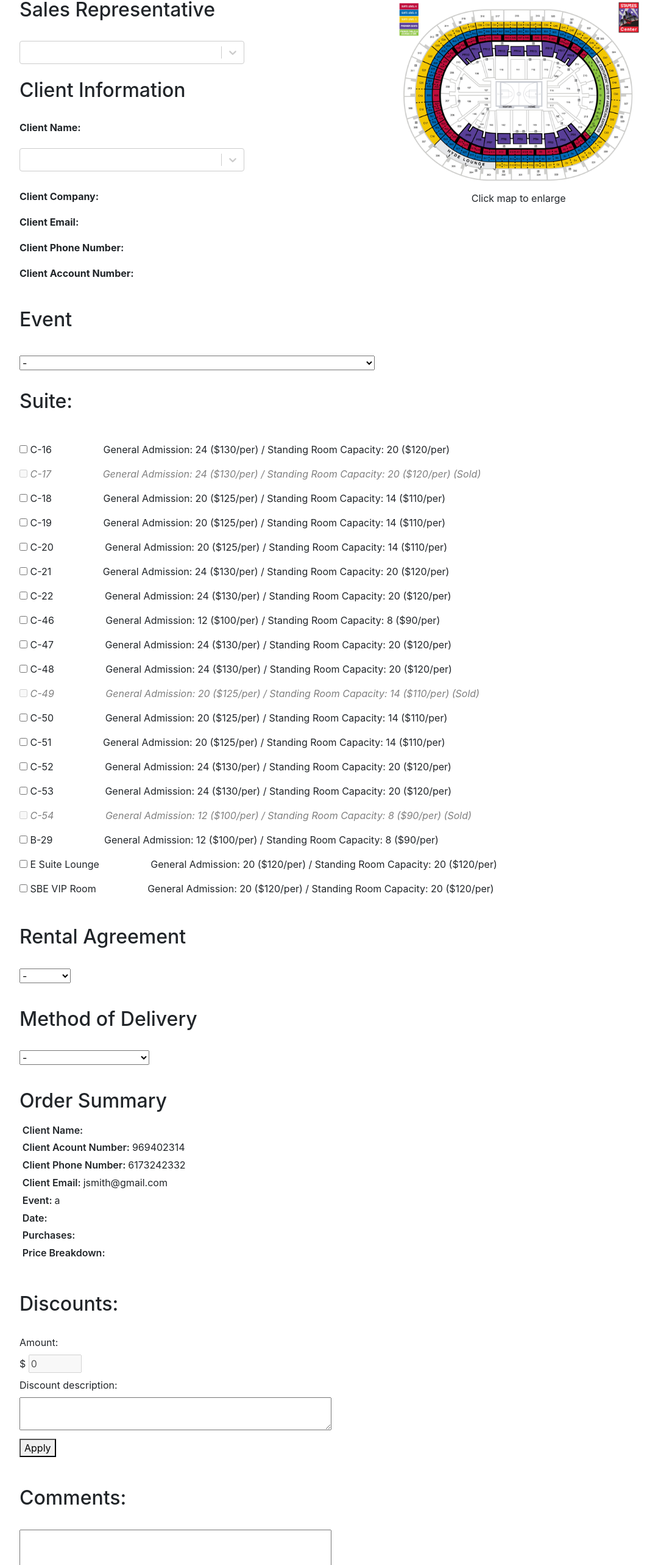
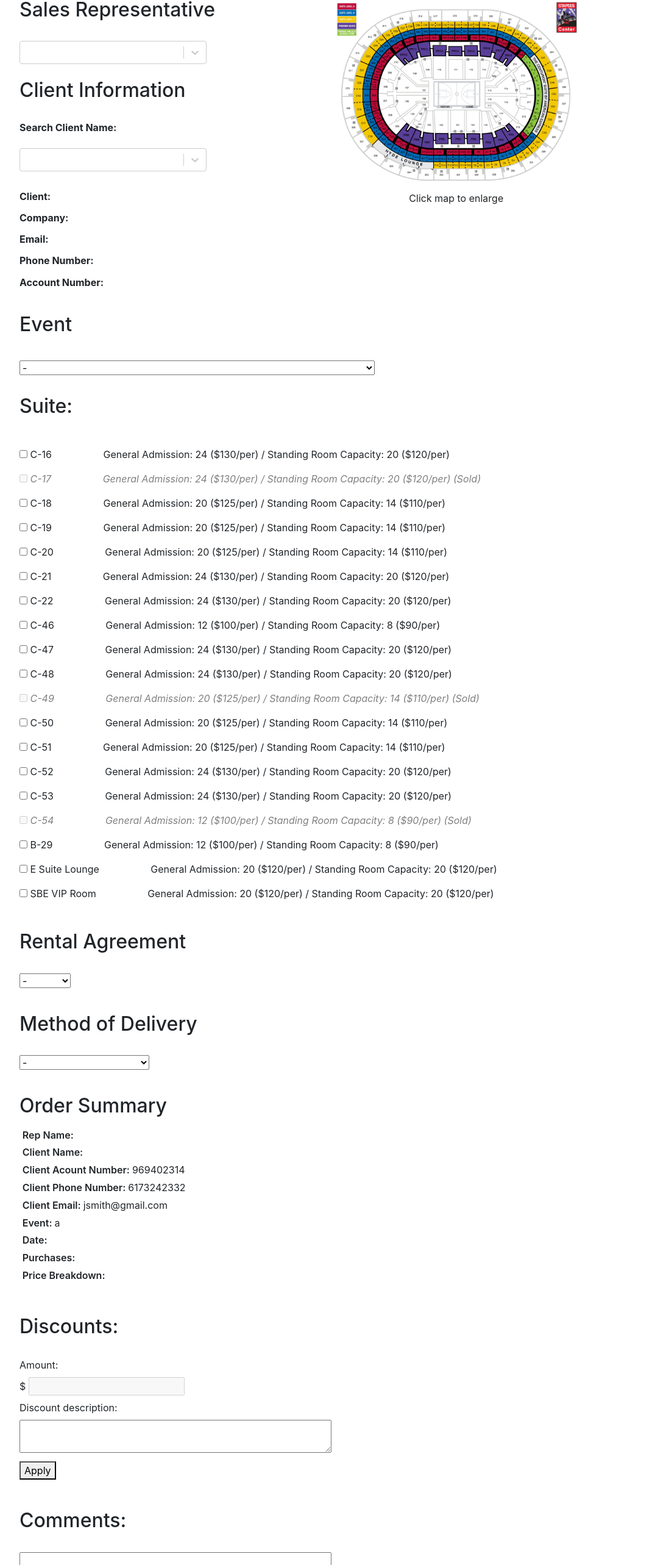
Before and after one commit to Donaldvu18/clips, a React (Create React App) app: page / in a window 1280 px wide. Shown: the part 208-2774 px from the top of the page at 61% size, without its empty margins (96-1176 px from the left). Built offline with nearby package versions, Linux system fonts and the light colour scheme.

Commit message:
whole lotta

```diff
--- a/package.json
+++ b/package.json
@@ -14,7 +14,8 @@
     "react-filtered-multiselect": "^0.5.1",
     "react-scripts": "3.4.0",
     "react-select": "^3.0.8",
-    "styled-components": "^5.0.1"
+    "styled-components": "^5.0.1",
+    "uuid": "^7.0.2"
   },
   "scripts": {
     "start": "react-scripts start",
--- a/src/components/Checkout.css
+++ b/src/components/Checkout.css
@@ -4,7 +4,22 @@
     padding:1.5rem;
     /* margin:3rem; */
 }
+.discrow{
 
+justify-content: end;
+overflow-wrap: break-word;
+
+}
+
+.discbox{
+
+    text-align:right;
+}
+#summarylabelsred{
+    font-weight:600;
+    color:red;
+    text-align:end;
+}
 #pricebox h5{
     margin-bottom:1rem;
 }
@@ -20,13 +35,13 @@ p{
 #topleft{
     align-content:stretch;
     /* background-color:rgb(94, 165, 161); */
-    width:60%;
+    width:50%;
     justify-content: start;
     text-align:left;
   }
 
 #pricebox{
-width:40%;
+width:50%;
 }
 
 #button_checkout{
--- a/src/components/Checkout.js
+++ b/src/components/Checkout.js
@@ -28,15 +28,27 @@ class Checkout extends Component{
                 const totalSRO=values.rowSeat.length>0 ? values.rowSeat.map(order=>parseFloat(order.SRO)).reduce((sum,current)=>sum+current)*values.price_sro:0
                 const totalGA=values.rowSeat.length>0 ? values.rowSeat.map(order=>parseFloat(order.GA)).reduce((sum,current)=>sum+current)*values.price_ga:0
                 const deliveryfee=values.delivery_method==='Print' ? 25 :0
-                const disc=values.showDiscount===true && values.suite.length>0? parseFloat(values.discount):0
-                const subtotal=parseFloat(totalGA)+parseFloat(totalSRO)+parseFloat(deliveryfee)-disc+10
+                // const disc=values.showDiscount===true && values.suite.length>0? parseFloat(values.discount):0
+                const subtotal=parseFloat(totalGA)+parseFloat(totalSRO)+parseFloat(deliveryfee)+10
                 const price_prediscount=parseFloat(totalGA)+parseFloat(totalSRO)+parseFloat(deliveryfee)
-        console.log(values.cardNumber)
-        console.log(values.expiry)
-        console.log(values.cvc)
-        console.log(values.subtotal)
+                const sumdisc=values.discountList!==false? values.discountList.map(disc=>disc.discount):null
+                const total=subtotal-sumdisc.reduce((a, b) => a + b, 0)
+                const discvector=values.discountList.map(disc=>{return <div className='row discrow'>
+                                                                <div className='col-9'>
+                                                                    {disc.comment}
+                                                                </div>
+                                                                <div id='disc' className='col-3 discbox'>
+                                                                    -${disc.discount}
+                                                                </div>
+                                                            </div>
+                })
+
+                // <p id='summarylabelsred'>-${disc}</p>})
+                // const discvalues=values.discountList!==false?  :null
+
         return(
             <MuiThemeProvider>
+                {console.log()}
                 <div className='container'>
                     <Bar page='Checkout'/>
                     <div id='top' className='m-0 row'>
@@ -70,15 +82,18 @@ class Checkout extends Component{
                             <p>Web Processing Fee : <span id='pr'>$10.00</span></p>
                             <hr/>
                             <p>Total Price : <span id='pr'>$6,360.00</span></p> */}
-                            <h5>Price Breakdown</h5>
+                            <h5>Event: {values.event}</h5>
+                            {/* <h6>Price Breakdown:</h6>     */}
 
                         {values.rowSeat.length>0 ? <React.Fragment>{pricemap}</React.Fragment>:null}
                     {values.delivery_method==='Print' ? <p id='price_summary'>Standard Mail Fee = $25</p>:null}
                     {subtotal>10 ? <p id='price_summary'>Web Processing Fee = $10</p>:null}
-                    {values.showDiscount===true ? <p id='discount'>Discount = -${parseFloat(values.discount)}</p>:null}
+
                     {values.rowSeat.length>0? <hr/>:null}
                     {values.rowSeat.length>0?<p id='summarylabels'>Subtotal: ${subtotal}</p>:null}
-
+                    {values.discountList.length>0 ? discvector:null}
+                    <hr/>
+                    {values.rowSeat.length>0?<p id='summarylabels'>Total: ${total}</p>:null}
                         </div>
                     </div>
                     <div id='billingbox'>
--- /dev/null
+++ b/src/components/Discount.css
@@ -0,0 +1,23 @@
+.close{
+    color:red;
+    line-height:.9;
+}
+#disc{
+    color:red;
+    padding-left:0rem;
+    padding-right:1.3rem;
+}
+.discrow{
+    justify-content: end;
+
+}
+#discbox{
+    overflow-wrap: break-word;
+    text-align:right;
+    margin-bottom:.5rem;
+}
+
+.discbox{
+
+    text-align:right;
+}
--- /dev/null
+++ b/src/components/Discount.js
@@ -0,0 +1,29 @@
+import React, {Component} from 'react';
+import './Discount.css'
+
+const Discount = ({disc,removeDiscount}) =>{
+
+    return(
+        <div id='discbox'>
+            <div className='row discrow'>
+                <div className='col-1'>
+            <button onClick={()=>removeDiscount(disc)} type="button" class="close" aria-label="Close">
+                <span aria-hidden="true">&times;</span>
+            </button>
+            </div>
+
+            <div className='col-8'>
+            {disc.comment}
+            </div>
+
+            <div id='disc' className='col-3 discbox'>
+          {/* <p id='disc'>  */}
+          -${disc.discount}
+            </div>
+
+          </div>
+        </div>
+    )
+    }
+
+export default Discount;
--- a/src/components/OrderDetails.css
+++ b/src/components/OrderDetails.css
@@ -20,7 +20,7 @@
     width:60%;
 }
 #client_info{
-    padding:.5rem;
+    margin-bottom:1rem;
 }
 
 
@@ -92,7 +92,7 @@ p{
 }
 #price_container{
 
-    max-width:40%;
+    max-width:50%;
     text-align:right;
 }
 #disc_error{
--- a/src/components/OrderDetails.js
+++ b/src/components/OrderDetails.js
@@ -7,6 +7,7 @@ import FilteredMultiSelect from 'react-filtered-multiselect'
 import Bar from './Bar';
 import Suites from './Suites.js';
 import Suites_test from './Suites_test';
+import Discount from './Discount';
 import AsyncSelect from 'react-select/async'
 import './OrderDetails.css'
 
@@ -26,7 +27,7 @@ class OrderDetails extends Component{
                 'Clippers vs Nuggets - Fri Feb 28, 2020 *MULTI GAME PACKAGE ONLY*']
 
     render(){
-        const {values,handleChange,handleGAandChange,handleSuite,confirmDiscounts,callRepBackendAPI,handleEvent,handleTotal,handleRep,callClientBackendAPI,handleClient}=this.props
+        const {values,handleChange,handleGAandChange,handleSuite,confirmDiscounts,callRepBackendAPI,handleEvent,handleTotal,handleRep,callClientBackendAPI,handleClient,removeDiscount}=this.props
         let imgurl='../../img/staples_map.jpg'
         const new_multi_game=this.multi_game.filter(selected=>selected!==values.event)
         const deliveryfee=values.delivery_method==='Print' ? 25 :0
@@ -35,7 +36,7 @@ class OrderDetails extends Component{
         const totalGA=values.rowSeat.length>0 ? values.rowSeat.map(order=>parseFloat(order.GA)).reduce((sum,current)=>sum+current)*values.price_ga:0
 
         const disc=values.showDiscount===true && values.suite.length>0? parseFloat(values.discount):0
-        const subtotal=parseFloat(totalGA)+parseFloat(totalSRO)+parseFloat(deliveryfee)-disc+10
+        const subtotal=parseFloat(totalGA)+parseFloat(totalSRO)+parseFloat(deliveryfee)+10
         const price_prediscount=parseFloat(totalGA)+parseFloat(totalSRO)+parseFloat(deliveryfee)
         const graybutton=values.discount==='' || values.discount==="0" || values.discount===null || parseFloat(values.discount)>price_prediscount? "disabled":null
 
@@ -51,6 +52,10 @@ class OrderDetails extends Component{
         // const repvector=values.replist.map(rep=>(rep.rep_name.split(" ")[1]+', ' + rep.rep_name.split(" ")[0],rep.rep_id)).sort()
         const sortedreps=values.replist.sort((a, b) => (a.rep_last_name >b.rep_last_name) ? 1 : -1)
         const replist=sortedreps.map(rep=>{return(<option data-value={rep.rep_id}>{rep.rep_last_name + ', ' + rep.rep_first_name}</option>)})
+        const distlist=values.discountList!==false ?values.discountList.map(disc=>disc.comment):''
+
+        const sumdisc=values.discountList!==false? values.discountList.map(disc=>disc.discount):null
+        const total=subtotal-sumdisc.reduce((a, b) => a + b, 0)
         // const replist=repvector.map(rep=>{return(<option data-value={rep[1]}>{rep[0]}</option>)})
         return(
             <MuiThemeProvider>
@@ -106,7 +111,7 @@ class OrderDetails extends Component{
                        {/* CLIENT INFOOOOOOO*************************************************** */}
                         <h2>Client Information</h2>
                         <br/>
-                        <h6><b>Client Name:</b></h6>
+                        <h6><b>Search Client Name:</b></h6>
                         <AsyncSelect
                         id='clientbox'
                             value={{label: values.clientName, value: values.clientName} }
@@ -127,14 +132,18 @@ class OrderDetails extends Component{
                         <br/>
 
                         <div>
-                        <h6><b>Client Company:</b></h6>
-                            {values.clientName!=='' ? <p id='client_info'>{values.clientCompany}</p>:<p id='space'></p>}
+                        <h6 id='client_info'><b> Client:  </b> {values.clientName!=='' ? values.clientName:null}</h6>
+                        <h6 id='client_info'><b> Company:  </b> {values.clientName!=='' ? values.clientCompany:null}</h6>
+                        <h6 id='client_info'><b> Email:  </b> {values.clientName!=='' ? values.clientEmail:null}</h6>
+                        <h6 id='client_info'><b> Phone Number:  </b> {values.clientName!=='' ? values.clientPhone:null}</h6>
+                        <h6 id='client_info'><b> Account Number:  </b> {values.clientName!=='' ? values.clientAccount:null}</h6>
+                            {/* {values.clientName!=='' ? <p id='client_info'>{values.clientCompany}</p>:<p id='space'></p>}
                         <h6><b>Client Email:</b></h6>
                             {values.clientName!=='' ? <p id='client_info'>{values.clientEmail}</p>:<p id='space'></p>}
                         <h6><b>Client Phone Number:</b></h6>
                             {values.clientName!=='' ? <p id='client_info'>{values.clientPhone}</p>:<p id='space'></p>}
                         <h6><b>Client Account Number:</b></h6>
-                            {values.clientName!=='' ? <p id='client_info'>{values.clientAccount}</p>:<p id='space'></p>}
+                            {values.clientName!=='' ? <p id='client_info'>{values.clientAccount}</p>:<p id='space'></p>} */}
                         </div>
 
 
@@ -281,6 +290,7 @@ class OrderDetails extends Component{
                 {/* Order Summary  */}
                 <div id='order_summary'>
                     <h2 className='mb-3'>Order Summary</h2>
+                    <p><span id='summarylabels'>Rep Name: </span>{values.rep}</p>
                     <p><span id='summarylabels'>Client Name: </span>{values.clientName}</p>
                     <p><span id='summarylabels'>Client Acount Number: </span>{values.clientAccount}</p>
                     <p><span id='summarylabels'>Client Phone Number: </span>{values.clientPhone}</p>
@@ -295,9 +305,12 @@ class OrderDetails extends Component{
                         {values.rowSeat.length>0 ? <React.Fragment>{pricemap}</React.Fragment>:null}
                     {values.delivery_method==='Print' ? <p id='price_summary'>Standard Mail Fee = $25</p>:null}
                     {subtotal>10 ? <p id='price_summary'>Web Processing Fee = $10</p>:null}
-                    {values.showDiscount===true ? <p id='discount'>Discount = -${parseFloat(values.discount)}</p>:null}
+                    {/* {values.showDiscount===true ? <p id='discount'>Discount = -${parseFloat(values.discount)}</p>:null} */}
                     {values.rowSeat.length>0? <hr/>:null}
                     {values.rowSeat.length>0?<p id='summarylabels'>Subtotal: ${subtotal}</p>:null}
+                    {values.discountList.map(disc=>{return <Discount disc={disc} removeDiscount={removeDiscount}/>})}
+                    {values.rowSeat.length>0? <hr/>:null}
+                    {values.rowSeat.length>0 ? <p id='summarylabels'>Total: ${total.toString()}</p>:null}
                         </div>
                 </div>
                 <br/>
@@ -307,21 +320,25 @@ class OrderDetails extends Component{
                   <div id='commentsbox'>
                     <h2>Discounts:</h2>
                     <br/>
+                    <form onSubmit={confirmDiscounts}>
+                        <div>
                     <label for="quantity">Amount:</label><br/>
-                    $ {subtotal>0 && values.suite.length>0? <input defaultValue={values.discount} min="0" type="number" id="quantity" name="discount" className='mb-2' max='99' onChange={handleChange('discount')}></input>:
-                    <input defaultValue={values.discount} disabled min="0" type="number" id="quantity" name="discount" className='mb-2' max='99' onChange={handleChange('discount')}></input>}
+                    $ {subtotal>0 && values.suite.length>0? <input value={values.discount} defaultValue={values.discount} min="0" type="number" id="quantity" name="discount" className='mb-2' onChange={handleChange('discount')}></input>:
+                    <input  values={values.discount} disabled min="0" type="number" id="quantity" name="discount" className='mb-2' onChange={handleChange('discount')}></input>}
                     <br/>
                     <label>Discount description:</label><br/>
 
-                    {graybutton==='disabled'?<textarea defaultValue={values.discount_comment} disabled id='textbox_discount' className='mb-2' name='discount_comment' onChange={handleChange('discount_comment')}/>:
-                    <textarea defaultValue={values.discount_comment} id='textbox_discount' className='mb-2' name='discount_comment' onChange={handleChange('discount_comment')}/>}
+                    {graybutton==='disabled'?<textarea value={values.discount_comment} disabled id='textbox_discount' className='mb-2' name='discount_comment' onChange={handleChange('discount_comment')}/>:
+                    <textarea value={values.discount_comment} id='textbox_discount' className='mb-2' name='discount_comment' onChange={handleChange('discount_comment')}/>}
                     <br/>
                     {graybutton==='disabled'? <button className='' disabled onClick={confirmDiscounts} type="button">Apply</button> :
-                     <button className=''  onClick={confirmDiscounts} type="button">Apply</button>}
+                     <button className=''   type="submit">Apply</button>}
 
 
                      {parseFloat(values.discount)>price_prediscount && values.suite.length>0? <p id='disc_error' className='mt-2'>Discount cannot exceed total price.</p>:null}
                     {values.showDiscount===true ? <p className='mt-2'>Discount has been applied.</p>:null}
+                    </div>
+                    </form>
                 </div>
                 <br/>
                 <br/>
--- a/src/components/OrderForm.js
+++ b/src/components/OrderForm.js
@@ -4,6 +4,7 @@ import Checkout from './Checkout';
 import Confirm from './Confirm';
 import Success from './Success';
 import Axios from 'axios';
+import { v4 as uuidv4 } from 'uuid';
 import { ActionSettingsApplications } from 'material-ui/svg-icons';
 class OrderForm extends Component{
     constructor(props){
@@ -43,6 +44,8 @@ class OrderForm extends Component{
             price_ga:"150",
             price_sro:"175",
             subtotal:0,
+            total:0,
+            discountList:[],
             discount:0,
             discount_comment:null,
             showDiscount:false,
@@ -107,7 +110,6 @@ class OrderForm extends Component{
 
                 }).then((data) =>{
                     const tempArray=data.recordset.map(dat=>({label:`${dat.last_name}, ${dat.first_name}`,value:dat}))
-                    console.log(tempArray)
                     callback(tempArray)
 
                 }).catch((error) => {
@@ -122,7 +124,8 @@ class OrderForm extends Component{
         this.setState({clientEmail:value.email})
         this.setState({clientCompany:value.company_name})
         this.setState({clientAccount:value.account_number})
-        this.setState({clientPhone:value.phone1})
+        const phonenum=value.phone1!=='N/A' ?value.phone1.slice(0,-7) + '-' + value.phone1.slice(-7,-4) + '-' + value.phone1.slice(-4):'N/A'
+        this.setState({clientPhone:phonenum})
 
       }
 
@@ -183,9 +186,14 @@ class OrderForm extends Component{
         const totalSRO=this.state.rowSeat.length>0 ? this.state.rowSeat.map(order=>parseFloat(order.SRO)).reduce((sum,current)=>sum+current)*this.state.price_sro:0
         const totalGA=this.state.rowSeat.length>0 ? this.state.rowSeat.map(order=>parseFloat(order.GA)).reduce((sum,current)=>sum+current)*this.state.price_ga:0
 
-        const disc=this.state.showDiscount===true && this.state.suite.length>0? parseFloat(this.state.discount):0
-        const subtotal=parseFloat(totalGA)+parseFloat(totalSRO)+parseFloat(deliveryfee)-disc+10
+        const sumdisc=this.state.discountList!==false && this.state.suite.length>0? this.state.discountList.map(disc=>disc.discount):null
+
+        const subtotal=parseFloat(totalGA)+parseFloat(totalSRO)+10 +parseFloat(deliveryfee)
+        const total=subtotal-sumdisc.reduce((a, b) => a + b, 0)
+
+
         this.setState({subtotal:subtotal})
+        this.setState({total:total})
       }
 
       prevStep = () => {
@@ -198,10 +206,26 @@ class OrderForm extends Component{
       }
 
 
-      confirmDiscounts=()=>{
+      confirmDiscounts=(e)=>{
+        // this.setState({showDiscount:true})
+        e.preventDefault()
+
+        this.setState({discountList:[...this.state.discountList,{key:uuidv4(),discount:this.state.discount,comment:this.state.discount_comment}]},
+          ()=>{
+
+              this.setState({discount:0})
+
+            this.setState({discount_comment:''})
+          })
         this.setState({showDiscount:true})
+        // this.setState({total:this.state.total-this.state.discount})
       }
 
+      removeDiscount=(e)=>{
+        const newList=this.state.discountList.filter(disc=> disc.key!==e.key)
+        this.setState({discountList:newList})
+        this.setState({total:this.state.total-e.discount})
+      }
       handleRep = input => ({value,label}) =>{
         // this.setState({rep:e.target.getAttribute('data-value')});
         this.setState({rep:label})
@@ -210,9 +234,11 @@ class OrderForm extends Component{
 
 
       handleChange = input => e =>{
-        this.setState({[input]:e.target.value});
         if (input==='discount'){
           this.setState({showDiscount:false})
+          this.setState({[input]:parseInt(e.target.value)});
+        }else{
+        this.setState({[input]:e.target.value});
         }
         // if (input==='SRO'){
 
@@ -296,13 +322,13 @@ class OrderForm extends Component{
           // {console.log(this.state.suite)}
         const {step}=this.state
 
-        const {clientName,clientCompany,subtotal,res,rep,repId,rowSeat,replist,selected_suite,clientAccount,eventdate,clientPhone,clientEmail,creditcard_number,
+        const {clientName,clientCompany,subtotal,total,res,rep,repId,rowSeat,replist,selected_suite,clientAccount,eventdate,clientPhone,clientEmail,creditcard_number,
                   csc,exp_date,billing_address,billing_state,billing_city,billing_zipcode,suite,event,cardNumber,expiry,cvc,ccname,GA,SRO,hyde,ra,delivery_method,price_ga,price_sro,
-                 discount_comment,discount,showDiscount,comments}=this.state
+                 discount_comment,discount,discountList,showDiscount,comments}=this.state
 
-        const values={clientName,clientCompany,res,rep,repId,subtotal,replist,rowSeat,selected_suite,eventdate,clientAccount,clientPhone,clientEmail,creditcard_number,
+        const values={clientName,clientCompany,res,rep,repId,total,subtotal,replist,rowSeat,selected_suite,eventdate,clientAccount,clientPhone,clientEmail,creditcard_number,
             csc,exp_date,billing_address,billing_city,billing_state,billing_zipcode,suite,event,cardNumber,expiry,cvc,ccname,GA,SRO,hyde,ra,delivery_method,
-            discount_comment,discount,showDiscount,price_ga,price_sro,comments}
+            discount_comment,discount,showDiscount,discountList,price_ga,price_sro,comments}
 
 
         switch(step){
@@ -323,6 +349,7 @@ class OrderForm extends Component{
                 handleRep={this.handleRep}
                 handleClient={this.handleClient}
                 callClientBackendAPI={this.callClientBackendAPI}
+                removeDiscount={this.removeDiscount}
                 />
 
             )
```
Also changed, not shown: 1 other file (tests, documents, lock files or other folders).
